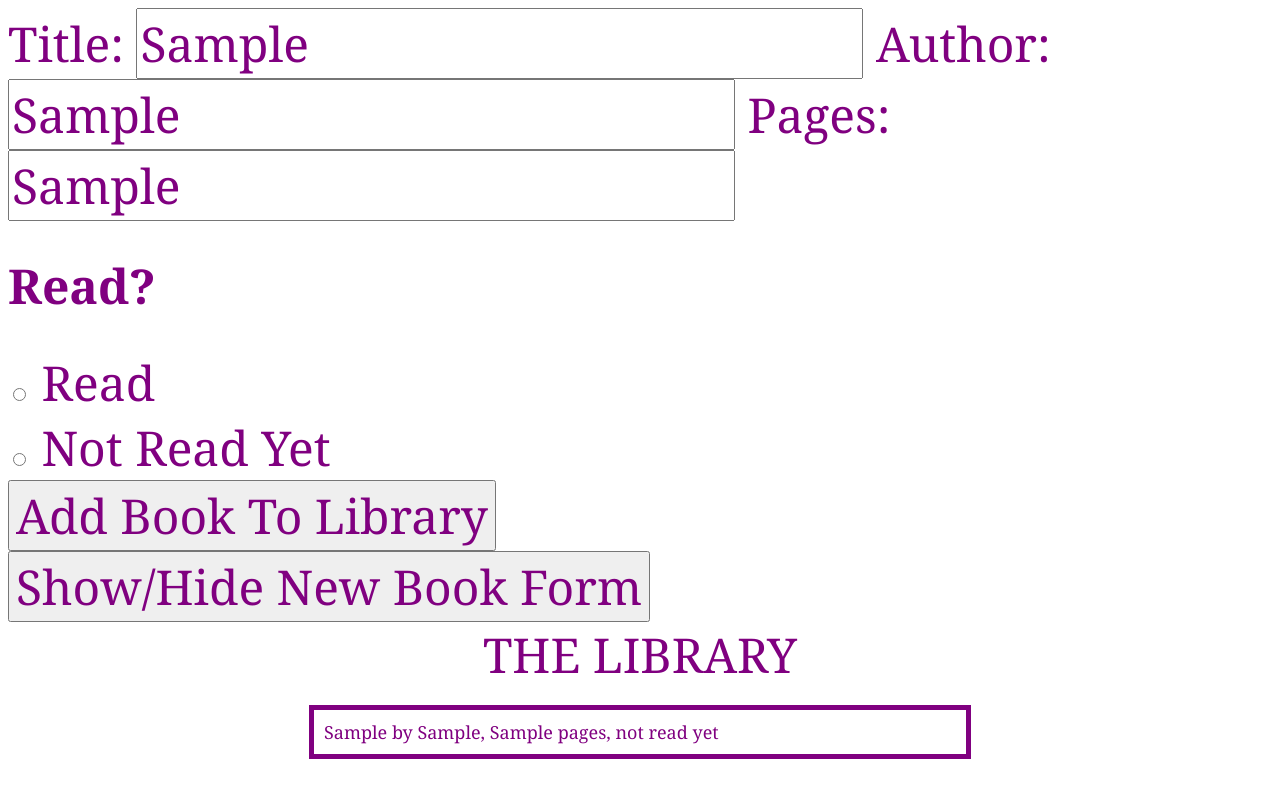
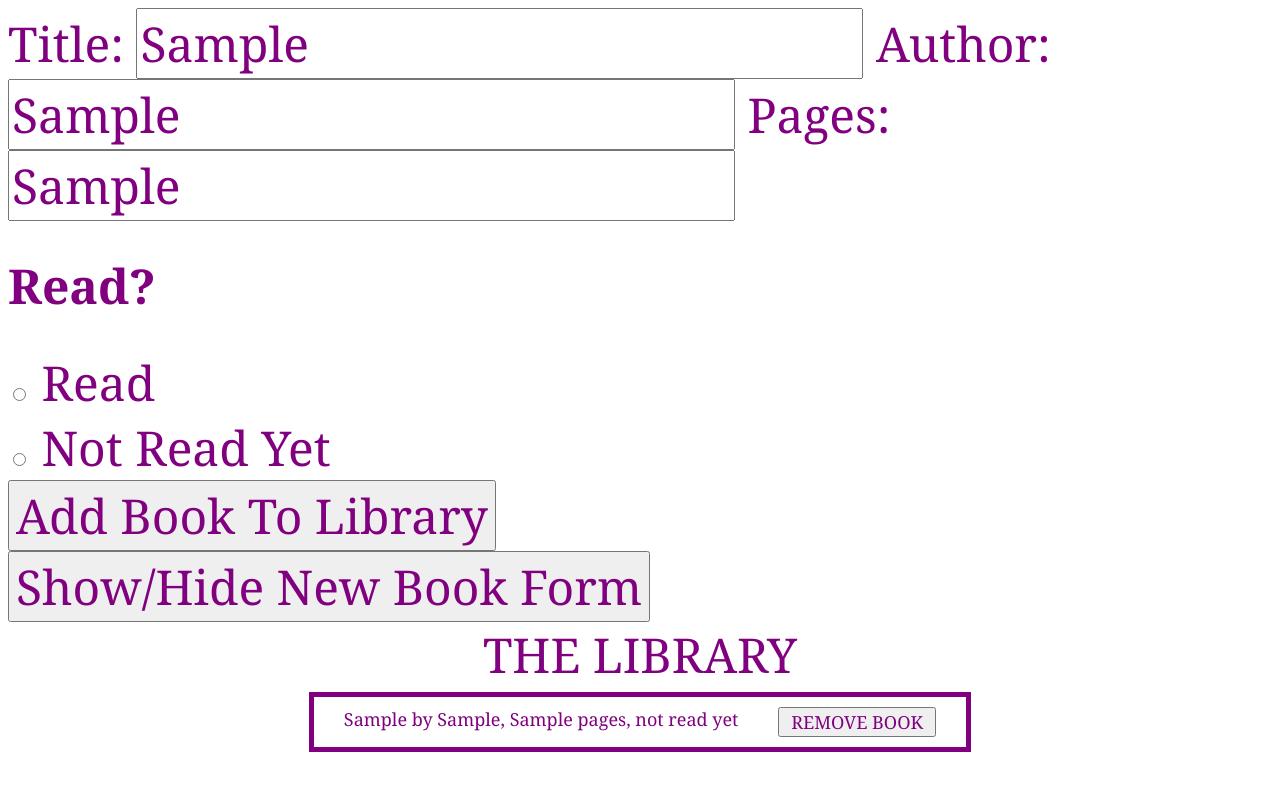
Before and after one commit to msespos/library, a plain HTML site: page index.html in a window 1280 px wide. Both pictures are taken after typing "Sample", "Sample", "Sample" into the empty fields and a click on the button "Add Book To Library". Drawn offline with Linux system fonts and the light colour scheme.

Commit message:
Add button and functionality to remove books from library

```diff
--- a/script.js
+++ b/script.js
@@ -18,11 +18,19 @@ function addBookToLibrary(title, author, pages, read) {
 
 let displayLibrary = () => {
   myLibrary.forEach((item) => {
-    const p = document.createElement("p");
+    const div = document.createElement("div");
     const book = document.createTextNode(item.info());
-    p.appendChild(book);
+    div.appendChild(book);
+    const removeBookButton = document.createElement("button");
+    div.classList.add("book");
+    removeBookButton.classList.add("remove-book-button");
+    removeBookButton.textContent = 'REMOVE BOOK'
+    removeBookButton.onclick = () => {
+      library.removeChild(div);
+    }
+    div.appendChild(removeBookButton);
     const library = document.getElementById("library");
-    library.appendChild(p);
+    library.appendChild(div);
   });
 };
 
--- a/styles.css
+++ b/styles.css
@@ -10,9 +10,17 @@
   align-items: center;
 }
 
-p {
+.book {
   border: 5px solid purple;
   font-size: large;
   padding: 10px;
+  margin: 5px;
   width: 50%;
+  display: flex;
+  justify-content: space-around;
 }
+
+.remove-book-button {
+  width: 25%;
+  font-size: large;
+}
```
